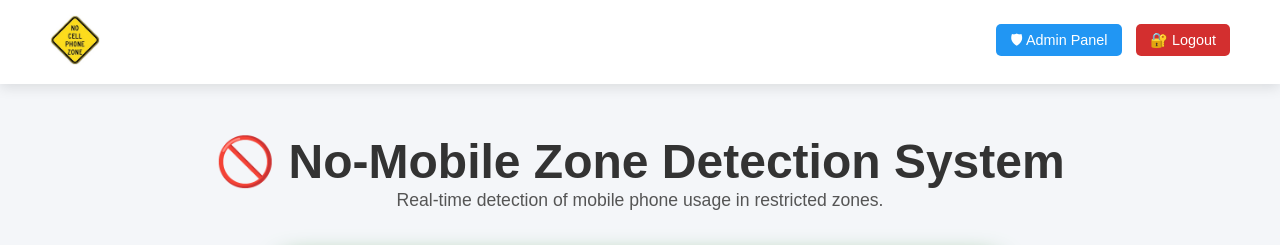
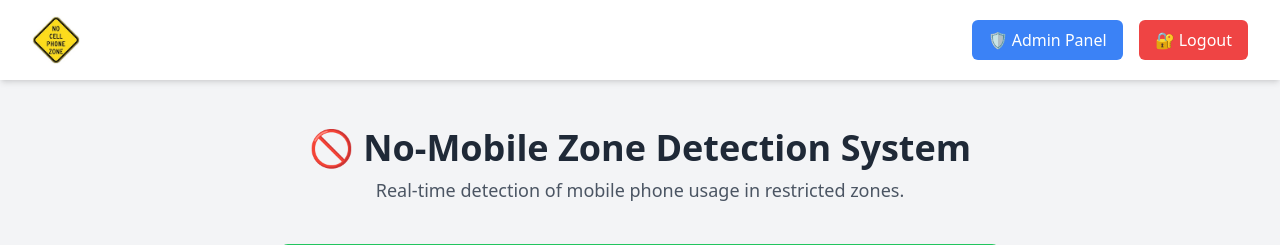
Before and after one commit to UnLuCkYcOdEr69/no-mobile-zone-detection, a Flask app: page / in a window 1280 px wide. Shown: the top 245 px of the page. Run offline with Flask 3, Linux system fonts and the light colour scheme; some libraries are stand-ins or nearby versions.

Commit message:
Updated CSS and improved UI design

```diff
--- a/requirements.txt
+++ b/requirements.txt
@@ -0,0 +1,5 @@
+flask
+opencv-python
+ultralytics
+playsound==1.2.2
+gunicorn
--- a/templates/index.html
+++ b/templates/index.html
@@ -4,208 +4,51 @@
     <meta charset="UTF-8">
     <meta name="viewport" content="width=device-width, initial-scale=1.0">
     <title>No-Mobile Zone Detection</title>
-    <style>
-        * {
-            margin: 0;
-            padding: 0;
-            box-sizing: border-box;
-            font-family: 'Poppins', sans-serif;
-        }
+    <script src="https://cdn.tailwindcss.com"></script>
+</head>
+<style>
 
-        body {
-            background-color: #f4f6f9;
-        }
+</style>
+<body class="bg-gray-100">
 
-        nav {
-            background-color: #ffffff;
-            padding: 15px 50px;
-            display: flex;
-            justify-content: space-between;
-            align-items: center;
-            box-shadow: 0 4px 12px rgba(0, 0, 0, 0.1);
-        }
-
-        nav img {
-            height: 50px;
-            border-radius: 5px;
-        }
-
-        nav .nav-links a {
-            color: #333;
-            text-decoration: none;
-            margin: 0 15px;
-            font-size: 1rem;
-            transition: all 0.3s;
-        }
-
-        nav .nav-links a:hover {
-            color: #4CAF50;
-            transform: scale(1.1);
-        }
-
-        nav .btn-group a {
-            background-color: #2196F3;
-            color: white;
-            text-decoration: none;
-            padding: 8px 14px;
-            border-radius: 5px;
-            font-size: 0.9rem;
-            margin-left: 10px;
-            transition: all 0.3s;
-        }
-
-        nav .btn-group a:hover {
-            background-color: #1976D2;
-            transform: scale(1.05);
-        }
-
-        nav .btn-group .btn-logout {
-            background-color: #D32F2F;
-        }
-
-        nav .btn-group .btn-logout:hover {
-            background-color: #B71C1C;
-        }
-
-        .hero {
-            text-align: center;
-            margin: 50px 0;
-        }
-
-        .hero h1 {
-            font-size: 3rem;
-            color: #333;
-        }
-
-        .hero p {
-            color: #555;
-            font-size: 1.1rem;
-        }
-
-        .video-container {
-            display: flex;
-            justify-content: center;
-            align-items: center;
-            flex-direction: column;
-            margin-top: 20px;
-        }
-
-        .video-frame {
-            width: 720px;
-            height: 500px;
-            border: 5px solid #4CAF50;
-            border-radius: 15px;
-            overflow: hidden;
-            box-shadow: 0 10px 30px rgba(0, 0, 0, 0.1);
-            transition: all 0.3s;
-        }
-
-        .video-frame:hover {
-            box-shadow: 0 15px 40px rgba(0, 0, 0, 0.15);
-        }
-
-        #video {
-            width: 100%;
-            height: 100%;
-            border-radius: 12px;
-        }
-
-        .controls {
-            margin-top: 20px;
-        }
-
-        .controls select, .controls button {
-            padding: 12px 20px;
-            font-size: 1rem;
-            border: none;
-            border-radius: 5px;
-            margin: 0 10px;
-            cursor: pointer;
-            transition: all 0.3s;
-        }
-
-        .controls select {
-            background-color: #f4f4f4;
-            border: 1px solid #ccc;
-        }
-
-        .controls button {
-            background-color: #4CAF50;
-            color: white;
-        }
-
-        .controls button:hover {
-            background-color: #388E3C;
-        }
-
-        footer {
-            text-align: center;
-            margin-top: 50px;
-            color: #888;
-            font-size: 0.9rem;
-        }
-
-        footer a {
-            text-decoration: none;
-            color: #4CAF50;
-        }
-
-        /* Smooth Video Effect */
-        .video-frame {
-            border: 5px solid transparent;
-            animation: glow 1.5s infinite alternate;
-        }
-
-        @keyframes glow {
-            from {
-                border-color: #4CAF50;
-                box-shadow: 0 0 20px #4CAF50;
-            }
-            to {
-                border-color: #388E3C;
-                box-shadow: 0 0 30px #388E3C;
-            }
-        }
-    </style>
-</head>
-<body>
-
-<nav>
+<!-- Navbar -->
+<nav class="bg-white shadow-md py-4 px-8 flex justify-between items-center">
     <div>
-        <img src="{{ url_for('static', filename='logo1.jpg') }}" alt="Logo">
+        <img src="{{ url_for('static', filename='logo1.jpg') }}" alt="Logo" class="h-12 rounded-md">
     </div>
-
-
-
-    <div class="btn-group">
-        <a href="{{ url_for('admin') }}" class="btn-admin">🛡 Admin Panel</a>
-        <a href="{{ url_for('logout') }}" class="btn-logout">🔐 Logout</a>
+    <div class="flex space-x-4">
+        <a href="{{ url_for('admin') }}" class="bg-blue-500 text-white px-4 py-2 rounded-md hover:bg-blue-600 transition">🛡 Admin Panel</a>
+        <a href="{{ url_for('logout') }}" class="bg-red-500 text-white px-4 py-2 rounded-md hover:bg-red-600 transition">🔐 Logout</a>
     </div>
 </nav>
 
-<div class="hero">
-    <h1>🚫 No-Mobile Zone Detection System</h1>
-    <p>Real-time detection of mobile phone usage in restricted zones.</p>
+<!-- Hero Section -->
+<div class="text-center mt-12">
+    <h1 class="text-4xl font-bold text-gray-800">🚫 No-Mobile Zone Detection System</h1>
+    <p class="text-lg text-gray-600 mt-2">Real-time detection of mobile phone usage in restricted zones.</p>
 </div>
 
-<div class="video-container">
-    <div class="video-frame">
-        <img id="video" src="{{ url_for('video_feed') }}">
+<!-- Video Section -->
+<div class="flex flex-col items-center mt-10">
+    <div class="w-[720px] h-[500px] border-4 border-green-500 rounded-lg overflow-hidden shadow-lg">
+        <img id="video" src="{{ url_for('video_feed') }}" class="w-full h-full">
     </div>
-    <div class="controls">
-        <select id="cameraSelect">
+    <div class="flex space-x-4 mt-4">
+        <select id="cameraSelect" class="px-4 py-2 border border-gray-300 rounded-md">
             <option value="laptop">🎥 Laptop Camera</option>
             <option value="usb">🔌 External USB Camera</option>
         </select>
-        <button onclick="startVideo()">▶ Start</button>
-        <button onclick="stopVideo()">⏹ Stop</button>
+        <button onclick="startVideo()" class="bg-green-500 text-white px-4 py-2 rounded-md hover:bg-green-600 transition">▶ Start</button>
+        <button onclick="stopVideo()" class="bg-gray-500 text-white px-4 py-2 rounded-md hover:bg-gray-600 transition">⏹ Stop</button>
     </div>
 </div>
 
-<footer>
-    Developed by <a href="#">Aman Das</a> | &copy; 2025
+<!-- Footer -->
+<footer class="text-center text-gray-500 mt-12 text-sm">
+    Developed by <a href="#" class="text-green-500 hover:underline">Aman Das</a> | &copy; 2025
 </footer>
 
+<!-- JavaScript -->
 <script>
     const video = document.getElementById('video');
 
@@ -217,7 +60,6 @@
         video.src = "{{ url_for('static', filename='picture.png') }}";
     }
 
-
     document.getElementById('cameraSelect').addEventListener('change', function() {
         const selectedCamera = this.value;
         fetch('/change_camera', {
@@ -227,5 +69,6 @@
         });
     });
 </script>
+
 </body>
 </html>
```
Also changed, not shown: 1 other file.
